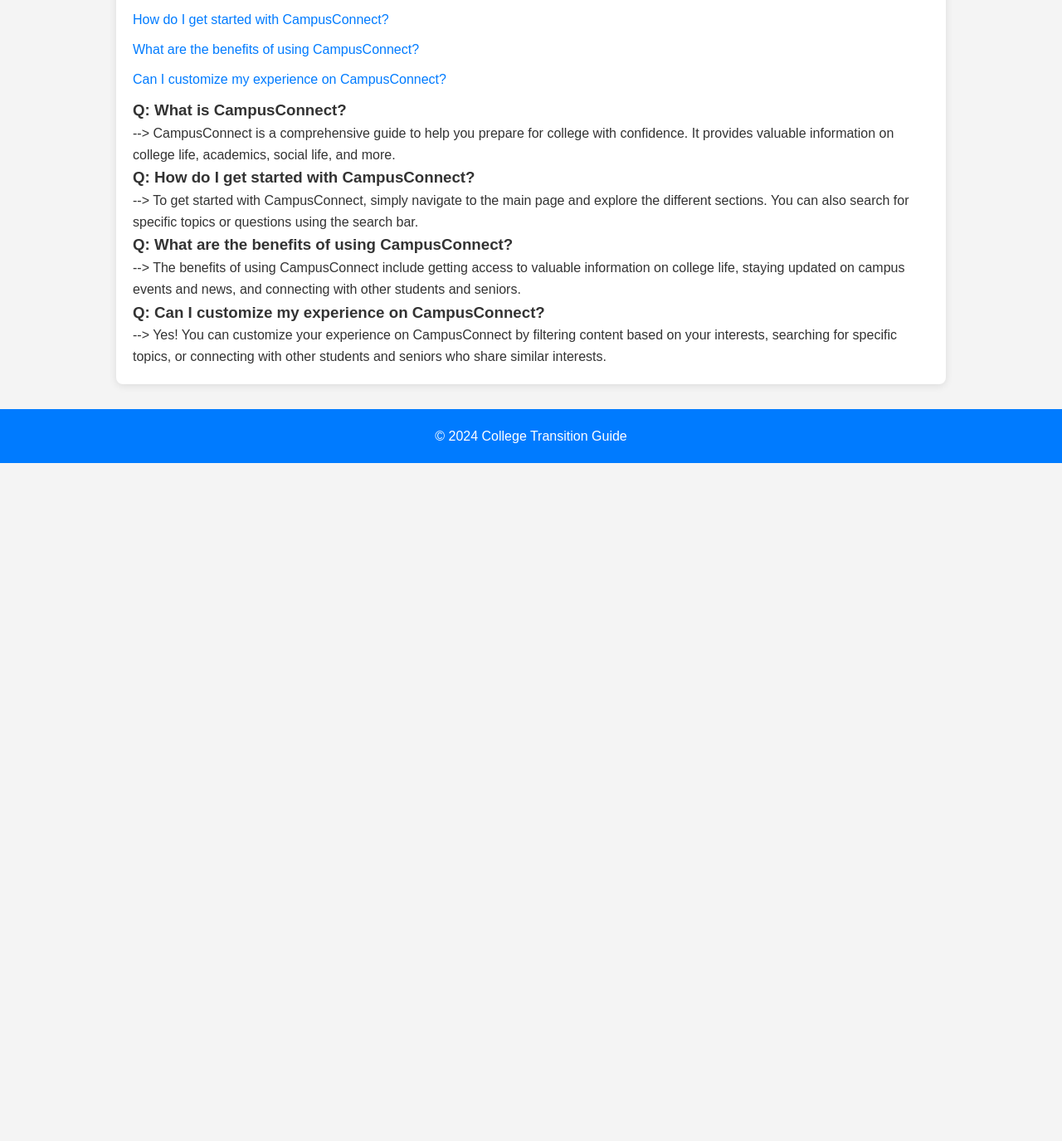
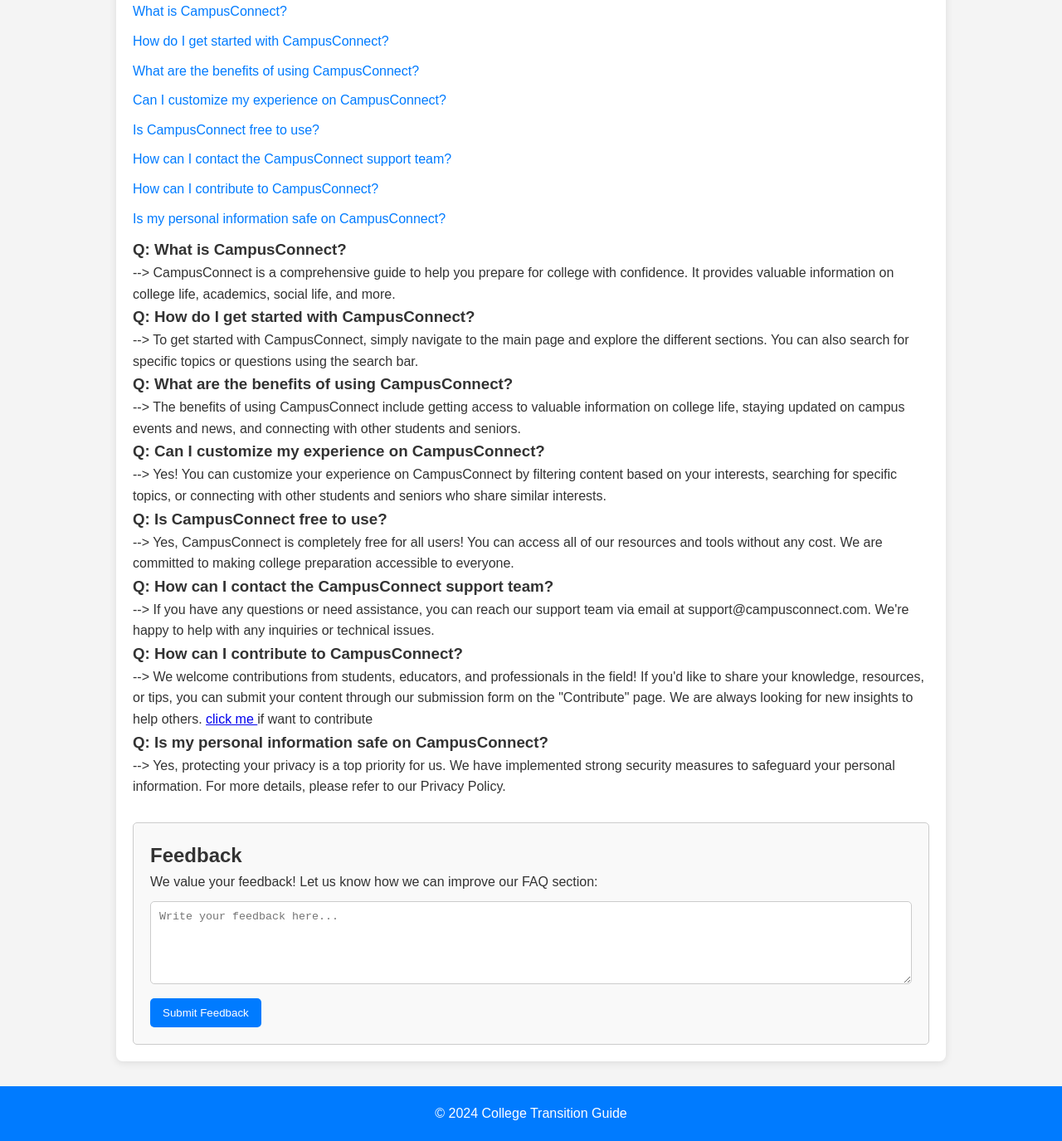
Before and after one commit to hackerAcom/campusconnects, a plain HTML site: page FAQs.html in a window 1280 px wide. Shown: the part 447-1822 px from the top of the page at 83% size. Before the commit the page ends 1005 px from the top, so only its background shows below. Drawn offline with Linux system fonts and the light colour scheme; files that its build step writes are made by us from their sources; files whose address does not match are found by name.

Commit message:
Update FAQs.html

```diff
--- a/FAQs.html
+++ b/FAQs.html
@@ -4,19 +4,69 @@
     <meta charset="UTF-8">
     <meta name="viewport" content="width=device-width, initial-scale=1.0">
     <title>CampusConnect - FAQs</title>
-    <link rel="stylesheet" href="site.css">
-    <script src="script.js"></script>
-    <script src="search.js"></script>
+    <link rel="stylesheet" href="css/site.css">
+    <script src="/campusconnectJAVAscript/script.js" defer></script>
+    <script src="js/search.js" defer></script>
+    <script src="js/script.js"></script>
+    <script src="js/signin.js"></script>
+    <script src="js/admin.js"></script>
+    <style>
+        .feedback-box {
+            margin-top: 30px;
+            padding: 20px;
+            border: 1px solid #ccc;
+            border-radius: 5px;
+            background-color: #f9f9f9;
+        }
+        .feedback-box h2 {
+            margin-top: 0;
+        }
+        .feedback-box textarea {
+            width: 100%;
+            height: 100px;
+            margin: 10px 0;
+            padding: 10px;
+            border: 1px solid #ccc;
+            border-radius: 5px;
+            resize: vertical;
+        }
+        .feedback-box button {
+            background-color: #007BFF;
+            color: white;
+            padding: 10px 15px;
+            border: none;
+            border-radius: 5px;
+            cursor: pointer;
+        }
+        .feedback-box button:hover {
+            background-color: #0056b3;
+        }
+        #feedback-message {
+            margin-top: 10px;
+            color: green;
+            font-weight: bold;
+            display: none;
+        }
+        .header1{
+            background-color: #4caf50;
+        }
+    </style>
 </head>
 
 <body>
-    <header>
+    <header class="header1">
         <a href="index.html">
             <img src="assets/hugging.png" alt="hugging" class="full-image">
         </a>
         <h1>CampusConnect - FAQs</h1>
         <p>We are here to help you prepare for college with confidence!</p>
     </header>
+    <!-- Search Bar for FAQs -->
+    <section class="faq-search">
+        <label for="faq-search-bar">Search FAQs:</label>
+        <input type="text" id="faq-search-bar" placeholder="Search for answers...">
+        <button onclick="searchFAQ()">Search</button>
+    </section>
 
     <!-- FAQ content -->
     <main>
@@ -26,37 +76,84 @@
             <li><a href="#q2">How do I get started with CampusConnect?</a></li>
             <li><a href="#q3">What are the benefits of using CampusConnect?</a></li>
             <li><a href="#q4">Can I customize my experience on CampusConnect?</a></li>
+            <li><a href="#q5">Is CampusConnect free to use?</a></li>
+            <li><a href="#q6">How can I contact the CampusConnect support team?</a></li>
+            <li><a href="#q7">How can I contribute to CampusConnect?</a></li>
+            <li><a href="#q8">Is my personal information safe on CampusConnect?</a></li>
         </ul>
 
         <!-- FAQ questions and answers -->
         <div id="q1">
             <h3>Q: What is CampusConnect?</h3>
-            <p>--> CampusConnect is a comprehensive guide to help you prepare for college with confidence. It
-provides valuable information on college life, academics, social life, and more.</p>
+            <p>--> CampusConnect is a comprehensive guide to help you prepare for college with confidence. It provides valuable information on college life, academics, social life, and more.</p>
         </div>
 
         <div id="q2">
             <h3>Q: How do I get started with CampusConnect?</h3>
-            <p>--> To get started with CampusConnect, simply navigate to the main page and explore the different
-sections. You can also search for specific topics or questions using the search bar.</p>
+            <p>--> To get started with CampusConnect, simply navigate to the main page and explore the different sections. You can also search for specific topics or questions using the search bar.</p>
         </div>
 
         <div id="q3">
             <h3>Q: What are the benefits of using CampusConnect?</h3>
-            <p>--> The benefits of using CampusConnect include getting access to valuable information on college
-life, staying updated on campus events and news, and connecting with other students and seniors.</p>
+            <p>--> The benefits of using CampusConnect include getting access to valuable information on college life, staying updated on campus events and news, and connecting with other students and seniors.</p>
         </div>
 
         <div id="q4">
             <h3>Q: Can I customize my experience on CampusConnect?</h3>
-            <p>--> Yes! You can customize your experience on CampusConnect by filtering content based on your
-interests, searching for specific topics, or connecting with other students and seniors who share similar
-interests.</p>
+            <p>--> Yes! You can customize your experience on CampusConnect by filtering content based on your interests, searching for specific topics, or connecting with other students and seniors who share similar interests.</p>
+        </div>
+
+        <div id="q5">
+            <h3>Q: Is CampusConnect free to use?</h3>
+            <p>--> Yes, CampusConnect is completely free for all users! You can access all of our resources and tools without any cost. We are committed to making college preparation accessible to everyone.</p>
+        </div>
+
+        <div id="q6">
+            <h3>Q: How can I contact the CampusConnect support team?</h3>
+            <p>--> If you have any questions or need assistance, you can reach our support team via email at support@campusconnect.com. We're happy to help with any inquiries or technical issues.</p>
+        </div>
+
+        <div id="q7">
+            <h3>Q: How can I contribute to CampusConnect?</h3>
+            <p>--> We welcome contributions from students, educators, and professionals in the field! If you'd like to share your knowledge, resources, or tips, you can submit your content through our submission form on the "Contribute" page. We are always looking for new insights to help others.
+                <a href="contributepage.html">click me </a>if want to contribute
+            </p>
+        </div>
+
+        <div id="q8">
+            <h3>Q: Is my personal information safe on CampusConnect?</h3>
+            <p>--> Yes, protecting your privacy is a top priority for us. We have implemented strong security measures to safeguard your personal information. For more details, please refer to our Privacy Policy.</p>
+        </div>
+
+        <!-- Feedback Box -->
+        <div class="feedback-box">
+            <h2>Feedback</h2>
+            <p>We value your feedback! Let us know how we can improve our FAQ section:</p>
+            <textarea id="feedback-input" placeholder="Write your feedback here..."></textarea>
+            <button onclick="submitFeedback()">Submit Feedback</button>
+            <p id="feedback-message">Thank you for your feedback!</p>
         </div>
     </main>
 
     <footer class="footer">
         <p>&copy; 2024 College Transition Guide</p>
     </footer>
+
+    <script>
+        function submitFeedback() {
+            const feedbackInput = document.getElementById("feedback-input");
+            const feedbackMessage = document.getElementById("feedback-message");
+
+            if (feedbackInput.value.trim() !== "") {
+                feedbackInput.value = ""; // Clear the input field
+                feedbackMessage.style.display = "block"; // Show thank-you message
+                setTimeout(() => {
+                    feedbackMessage.style.display = "none"; // Hide the message after 3 seconds
+                }, 3000);
+            } else {
+                alert("Please enter your feedback before submitting.");
+            }
+        }
+    </script>
 </body>
 </html>
```
